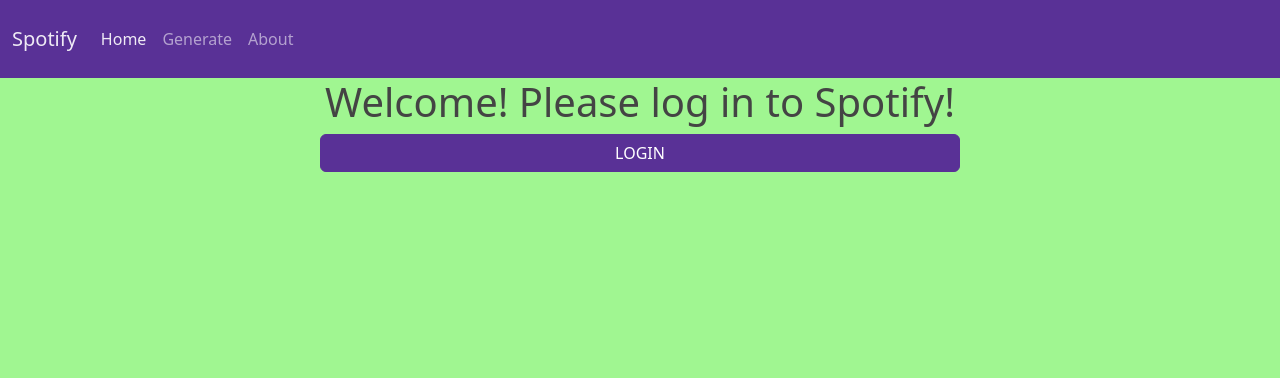
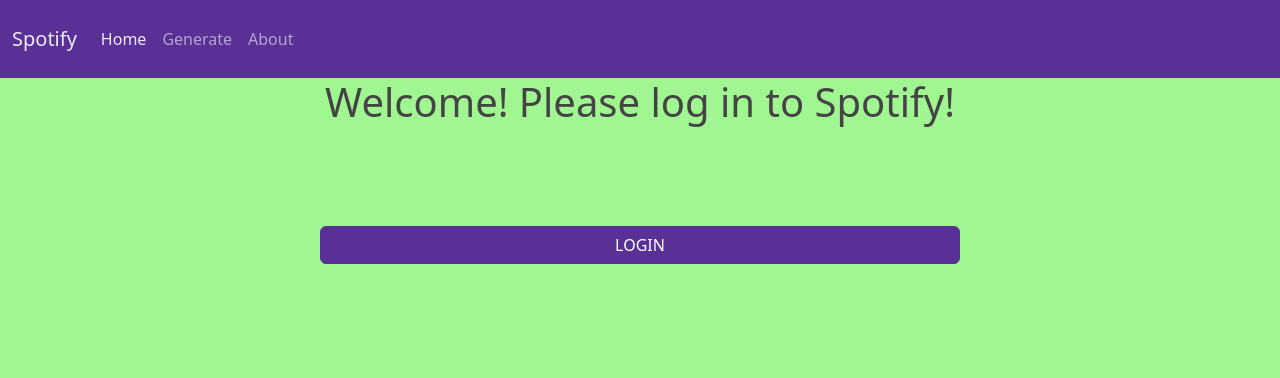
Before and after one commit to cis3296f22/Spotify-Genres-in-Python, a Django app: page / in a window 1280 px wide. Shown: the top 378 px of the page. Run offline with Django 4.2, Linux system fonts and the light colour scheme; some libraries are stand-ins or nearby versions.

Commit message:
update style

```diff
--- a/templates/login.html
+++ b/templates/login.html
@@ -15,6 +15,9 @@
         <style>
             body{
                 background-color: rgb(160, 246, 145);
+            }
+            center div{
+                margin: 100px;
             }
         </style>
         <nav class="navbar navbar-expand-lg navbar-dark bg-primary">
```
